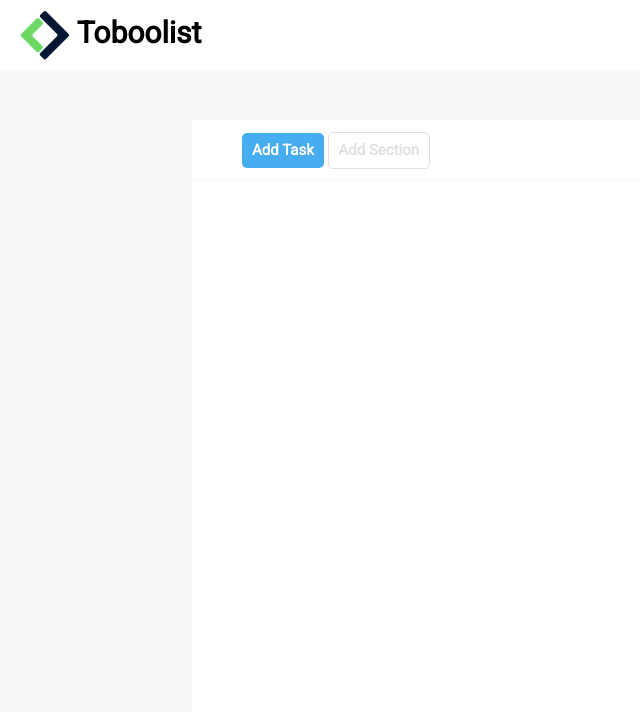
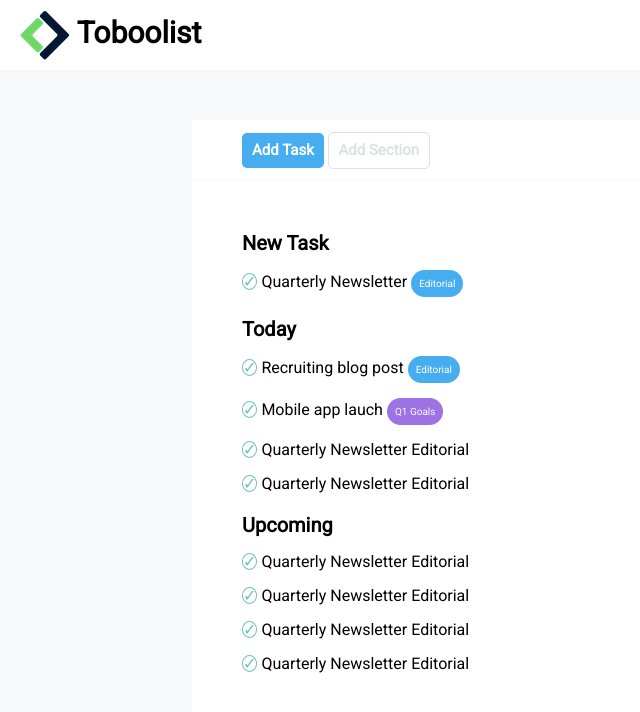
Before and after one commit to stedfl/html-css-toboolist, a plain HTML site: page index.html in a window 1280 px wide. Shown: the whole page, without its empty margins (0-640 px from the left). Drawn offline with Linux system fonts and the light colour scheme.

Commit message:
add task section in list-content section

```diff
--- a/css/style.css
+++ b/css/style.css
@@ -58,3 +58,47 @@ main {
   color: #dee1e4;
   border: 1px solid #dee1e4;
 }
+
+.list-content {
+  padding-top: 30px;
+  padding-left: 50px;
+}
+
+.list-content .box {
+  margin-top: 20px;
+}
+
+.list-content .title-task {
+  font-weight: bold;
+  font-size: 20px;
+}
+
+.checkbox {
+  display: inline-block;
+  height: 15px;
+  color: #6bc4ae;
+  border: 1px solid #6bc4ae;
+  border-radius: 50%;
+  font-size: bold;
+  line-height: 15px;
+}
+
+.description-task {
+  padding-top: 15px;
+}
+
+.box-task {
+  display: inline-block;
+  font-size: 10px;
+  color: white;
+  border-radius: 20px;
+  padding: 8px;
+}
+
+.box-task.edit {
+  background-color: #47adf1;
+}
+
+.box-task.goals {
+  background-color: #9c72e4;
+}
--- a/index.html
+++ b/index.html
@@ -25,6 +25,71 @@
     <!-- TODO LIST -->
     <section class="list-content">
 
+      <!-- NEW TASK -->
+      <div class="new-task box">
+        <p class="title-task">New Task</p>
+        <div class="description-task">
+          <span class="checkbox">&check;</span>
+          <span>Quarterly Newsletter</span>
+          <span class="box-task edit">Editorial</span>
+        </div>
+      </div>
+      <!-- /NEW TASK -->
+
+      <!-- TODAY TASK -->
+      <div class="today box">
+        <p class="title-task">Today</p>
+        <div class="description-task">
+          <span class="checkbox">&check;</span>
+          <span>Recruiting blog post</span>
+          <span class="box-task edit">Editorial</span>
+        </div>
+        <div class="description-task">
+          <span class="checkbox">&check;</span>
+          <span>Mobile app lauch</span>
+          <span class="box-task goals" >Q1 Goals</span>
+        </div>
+        <div class="description-task">
+          <span class="checkbox">&check;</span>
+          <span>Quarterly Newsletter</span>
+          <span>Editorial</span>
+        </div>
+        <div class="description-task">
+          <span class="checkbox">&check;</span>
+          <span>Quarterly Newsletter</span>
+          <span>Editorial</span>
+        </div>
+
+      </div>
+      <!-- /TODAY TASK -->
+
+      <!-- UPCOMING TASK -->
+      <div class="upcoming box">
+        <p class="title-task">Upcoming</p>
+        <div class="description-task">
+          <span class="checkbox">&check;</span>
+          <span>Quarterly Newsletter</span>
+          <span>Editorial</span>
+        </div>
+        <div class="description-task">
+          <span class="checkbox">&check;</span>
+          <span>Quarterly Newsletter</span>
+          <span>Editorial</span>
+        </div>
+        <div class="description-task">
+          <span class="checkbox">&check;</span>
+          <span>Quarterly Newsletter</span>
+          <span>Editorial</span>
+        </div>
+        <div class="description-task">
+          <span class="checkbox">&check;</span>
+          <span>Quarterly Newsletter</span>
+          <span>Editorial</span>
+        </div>
+
+      </div>
+      <!-- /UPCOMING TASK -->
+
     </section>
     <!-- /TODO LIST -->
 
```
